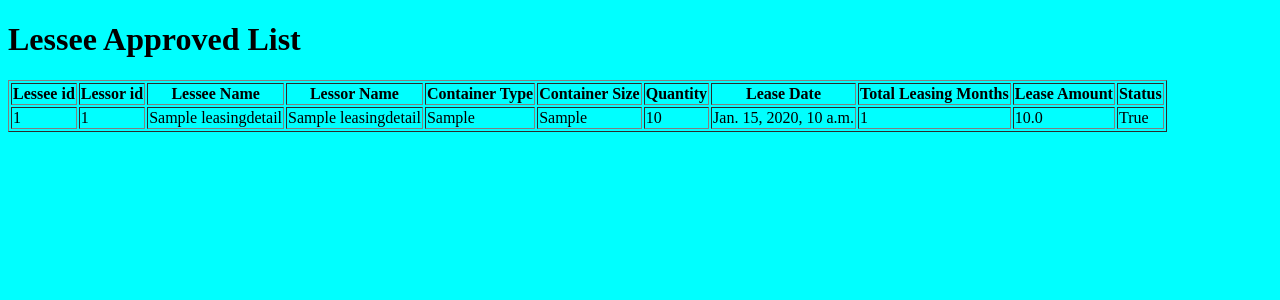
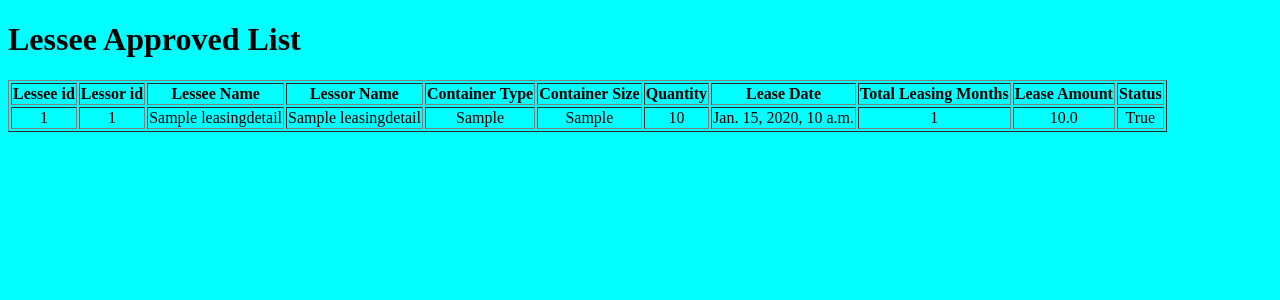
Before and after one commit to syedwajith/Equipment-Leasing-Project, a Django app: page /container_leasing_app/lesseeapprove/ in a window 1280 px wide. Shown: the part 88-388 px from the top of the page. Run offline with Django 4.2, Linux system fonts and the light colour scheme; tables that the repository leaves empty hold one stand-in row (values such as "Sample post").

Commit message:
Update lesseeapprove.html

```diff
--- a/equipment_leasing/templates/container_leasing_app/lesseeapprove.html
+++ b/equipment_leasing/templates/container_leasing_app/lesseeapprove.html
@@ -29,7 +29,7 @@
                 </ul>
             </nav>
             <h1>Lessee Approved List</h1>
-            <table border="1">
+            <table class="txt-cen" border="1">
                 <tr>
                     <th>Lessee id</th>
                     <th>Lessor id</th>
```
